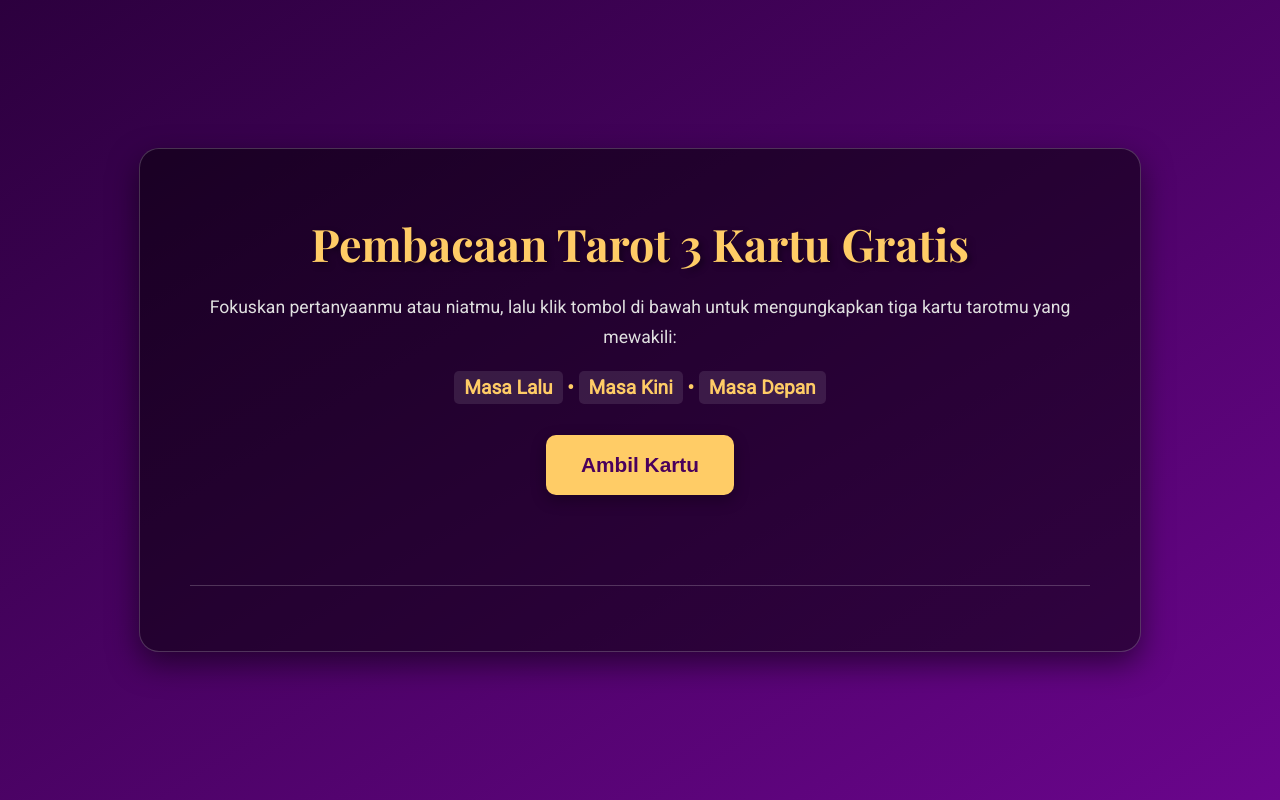
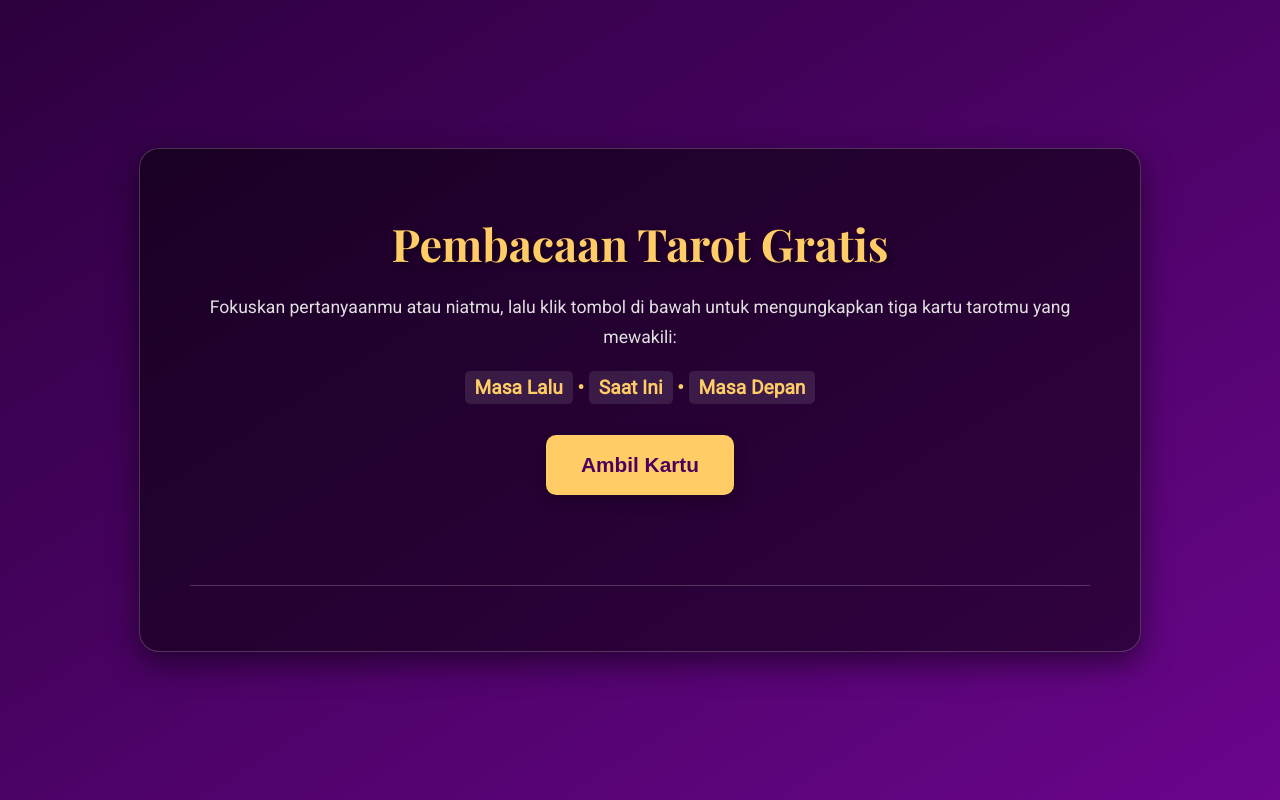
Before and after one commit to Fauzantarot/TarotgratisFauzan, a plain HTML site: page index.html in a window 1280 px wide. Drawn offline with nearby package versions, Linux system fonts and the light colour scheme.

Commit message:
Update index.html

```diff
--- a/index.html
+++ b/index.html
@@ -3,7 +3,7 @@
 <head>
     <meta charset="UTF-8">
     <meta name="viewport" content="width=device-width, initial-scale=1.0">
-    <title>Pembacaan Tarot 3 Kartu Gratis</title>
+    <title>Pembacaan Tarot Kartu Gratis by Fauzan</title>
     <link href="https://fonts.googleapis.com/css2?family=Playfair+Display:wght@700&family=Roboto:wght@400&display=swap" rel="stylesheet">
     <style>
         /* Kode CSS langsung di sini */
@@ -223,11 +223,11 @@
 </head>
 <body>
     <div class="container">
-        <h1>Pembacaan Tarot 3 Kartu Gratis</h1>
+        <h1>Pembacaan Tarot Gratis</h1>
         <p>Fokuskan pertanyaanmu atau niatmu, lalu klik tombol di bawah untuk mengungkapkan tiga kartu tarotmu yang mewakili:</p>
         <p class="spread-labels">
             <span class="label-item">Masa Lalu</span> &bull;
-            <span class="label-item">Masa Kini</span> &bull;
+            <span class="label-item">Saat Ini</span> &bull;
             <span class="label-item">Masa Depan</span>
         </p>
 
```
